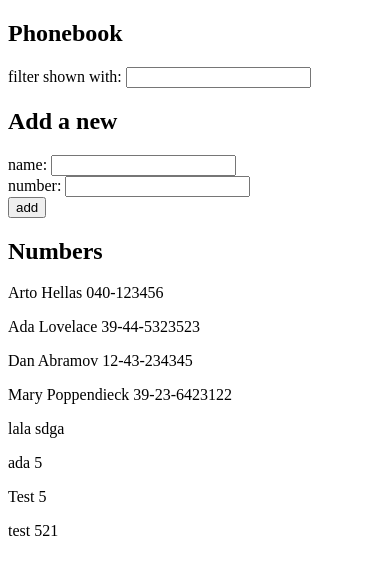
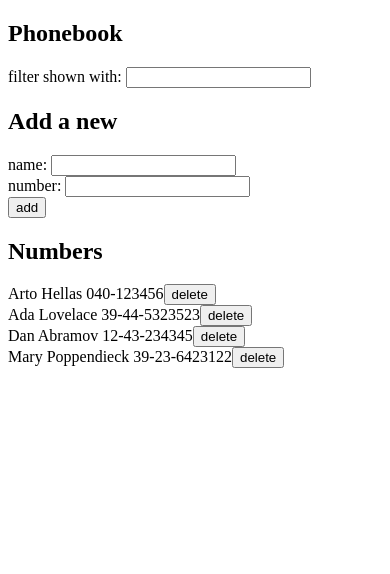
Before and after one commit to TornikeJ/fullstack-open-react-2020, a React (Create React App) app in the folder part2/phonebook/: page / in a window 390 px wide. Shown: the top 574 px of the page. Built offline with nearby package versions, Linux system fonts and the light colour scheme; data requests are answered from the project's data file.

Commit message:
feat(part2): add 2.17: Phonebook step9 exercise

```diff
--- a/part2/phonebook/db.json
+++ b/part2/phonebook/db.json
@@ -19,26 +19,6 @@
       "name": "Mary Poppendieck",
       "number": "39-23-6423122",
       "id": 4
-    },
-    {
-      "name": "lala",
-      "number": "sdga",
-      "id": 5
-    },
-    {
-      "name": "ada",
-      "number": "5",
-      "id": 6
-    },
-    {
-      "name": "Test",
-      "number": "5",
-      "id": 8
-    },
-    {
-      "name": "test",
-      "number": "521",
-      "id": 9
     }
   ]
 }
--- a/part2/phonebook/src/components/App.js
+++ b/part2/phonebook/src/components/App.js
@@ -52,6 +52,18 @@ const App = () => {
     setNewFilter(event.target.value);
   }
 
+  const deleteNumber = (person) =>{
+
+    if (window.confirm(`Delete ${person.name} ?`)) {
+        personsService
+            .deleteUser(person.id)
+            .then(() => {
+                setPersons(persons.filter(data=> data.id !== person.id))
+            })
+    }
+}
+
+
   const personsToShow=newFilter?
   persons.filter(person=>person.name.toLowerCase().indexOf(newFilter.toLowerCase()) !== -1)
   : persons;
@@ -70,7 +82,7 @@ const App = () => {
         handlePhoneUpdate={updatePhone}
     />
       <h2>Numbers</h2>
-      <Persons filter={personsToShow}/>
+      <Persons filter={personsToShow} handleDelete={deleteNumber}/>
     </div>
   )
 }
--- a/part2/phonebook/src/components/Persons.js
+++ b/part2/phonebook/src/components/Persons.js
@@ -2,9 +2,17 @@
 import React from 'react'
 
 const Persons = (props) => {
-    return(
+
+     return(
         <div>
-            {props.filter.map(person=> <p key={person.name}>{person.name} {person.number}</p>)}
+            {props.filter.map(person=>{
+                return(
+                    <div key={person.name}>
+                        <span>{person.name} {person.number}</span>
+                        <button onClick={()=>props.handleDelete(person)}>delete</button>
+                    </div>
+                )})
+            }
         </div>
     )
 }
--- a/part2/phonebook/src/services/persons.js
+++ b/part2/phonebook/src/services/persons.js
@@ -9,4 +9,8 @@ const create = newObject => {
     return axios.post(baseUrl, newObject)
   }
 
-export default { getAll, create }
+const deleteUser = id => {
+    return axios.delete(baseUrl+'/'+id)
+}
+
+export default { getAll, create, deleteUser }
```
